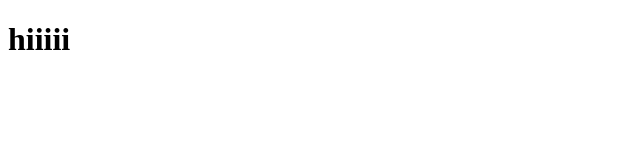
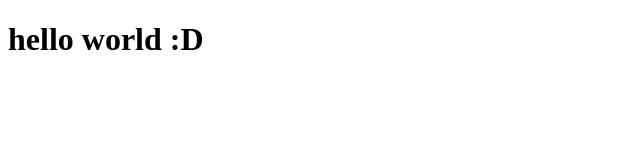
Before and after one commit to Yutinglinn/yuting, a plain HTML site: page index.html in a window 1280 px wide. Shown: the whole page, without its empty margins (0-640 px from the left). Drawn offline with Linux system fonts and the light colour scheme.

Commit message:
Update index.html

```diff
--- a/index.html
+++ b/index.html
@@ -7,6 +7,6 @@
     <title>Document</title>
 </head>
 <body>
-    <h1>hiiiii</h1>
+    <h1>hello world :D</h1>
 </body>
 </html>
```
